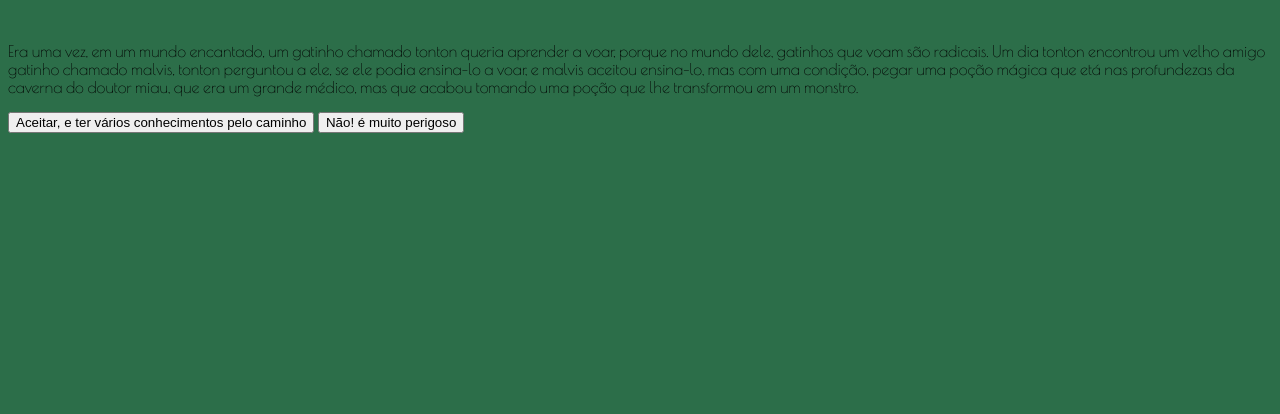
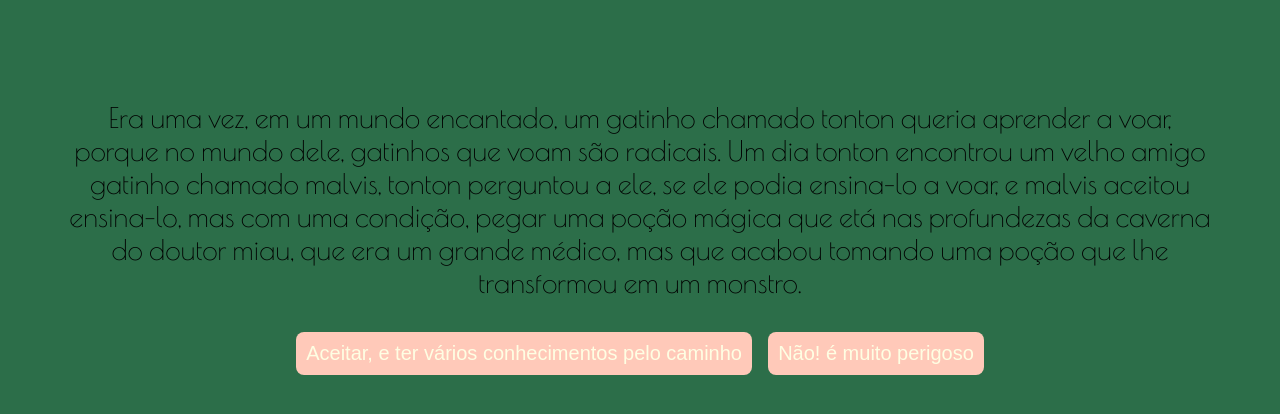
Before and after one commit to JoaoHOLYMOLY20/Rpg-de-escolhas-2025, a plain HTML site: page index.html in a window 1280 px wide. Drawn offline with nearby package versions, Linux system fonts and the light colour scheme; a web font is replaced by a local one.

Commit message:
Add files via upload

```diff
--- a/index.html
+++ b/index.html
@@ -8,13 +8,21 @@
     <link rel="stylesheet" href="style.css">
 </head>
 <body>
+
+
   <main>
-    <div>
+    <div class="passo ativo" id="passo 0">
         <img src="" alt="">
         <p>Era uma vez, em um mundo encantado, um gatinho chamado tonton queria aprender a voar, porque no mundo dele, gatinhos que voam são radicais. Um dia tonton encontrou um velho amigo gatinho chamado malvis, tonton perguntou a ele, se ele podia ensina-lo a voar, e malvis aceitou ensina-lo, mas com uma condição, pegar uma poção mágica que etá nas profundezas da caverna do doutor miau, que era um grande médico, mas que acabou tomando uma poção que lhe transformou em um monstro.</p>
         <button>Aceitar, e ter vários conhecimentos pelo caminho</button>
         <button>Não! é muito perigoso</button>
     </div>
+    <div class="passo" id="passo-1">
+      <img src="" alt="">
+      <p></p>
+
+    </div>
+
   </main>
 </body>
 </html>
--- a/style.css
+++ b/style.css
@@ -12,4 +12,36 @@
 body{
     background-color: var(--verde-escuro);
     font-family: var(--texto);
+    display: flex;
+    align-items: center;
+    justify-content: center;
+    margin: 0;
+    padding: 0;
 }
+
+button{
+    background-color: var(--bege);
+    color: var(--amarelo-fraco);
+    padding: 10px;
+    border: 2px solid var(--white);
+    border-radius: 8px;
+    font-size: 20px;
+    margin: 5px;
+}
+
+
+button:hover{
+    background-color: var(--bege);
+    color: var(--verde-escuro);
+    transition: 0.5;
+    border: 2px solid #000;
+    box-shadow: 2px 2px 10px #000;
+}
+
+
+main{
+  margin: 40px 20px;
+  max-width: 90%;
+  text-align: center;
+  font-size: 28px;
+}
```
